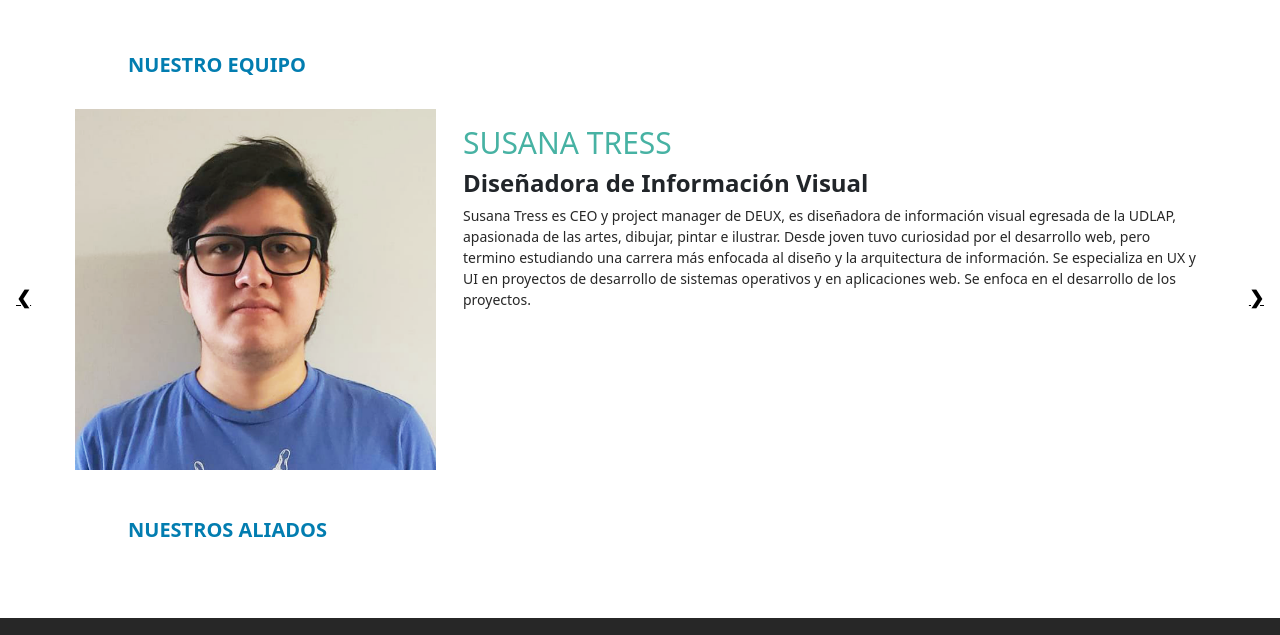
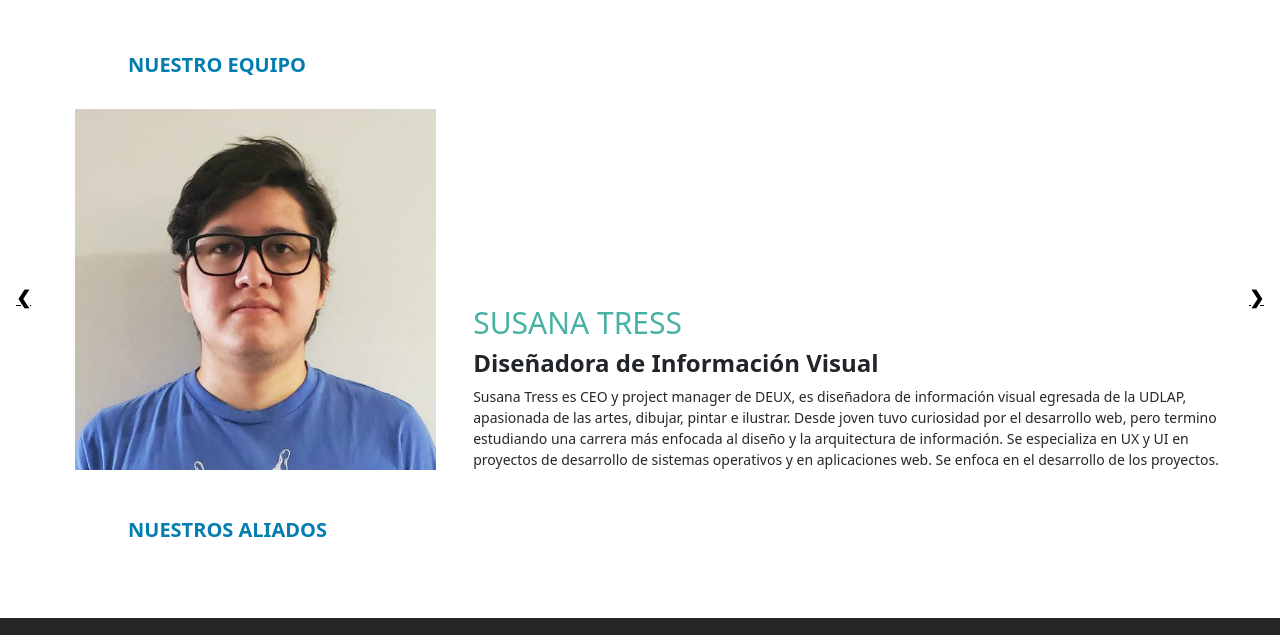
Before and after one commit to SergeantMini/DEUX5A, a plain HTML site: page nosotros.html in a window 1280 px wide. Shown: the part 1133-1768 px from the top of the page. Drawn offline with nearby package versions, Linux system fonts and the light colour scheme.

Commit message:
added styles for image text in nosotros

```diff
--- a/nosotros.html
+++ b/nosotros.html
@@ -152,6 +152,20 @@
 
     <br><br>
 
+    <style>
+        @media only screen and (max-width: 991px) {
+            #Equipo .container-fluid .infoEquipo {
+            }
+        }
+        @media only screen and (min-width: 992px) {
+            #Equipo .container-fluid .infoEquipo {
+                position: absolute;
+                bottom: 0;
+                padding-bottom: 0;
+            }
+        }
+    </style>
+
     <section id="Equipo">
         <h3>NUESTRO EQUIPO</h3>
         <BR>
```
